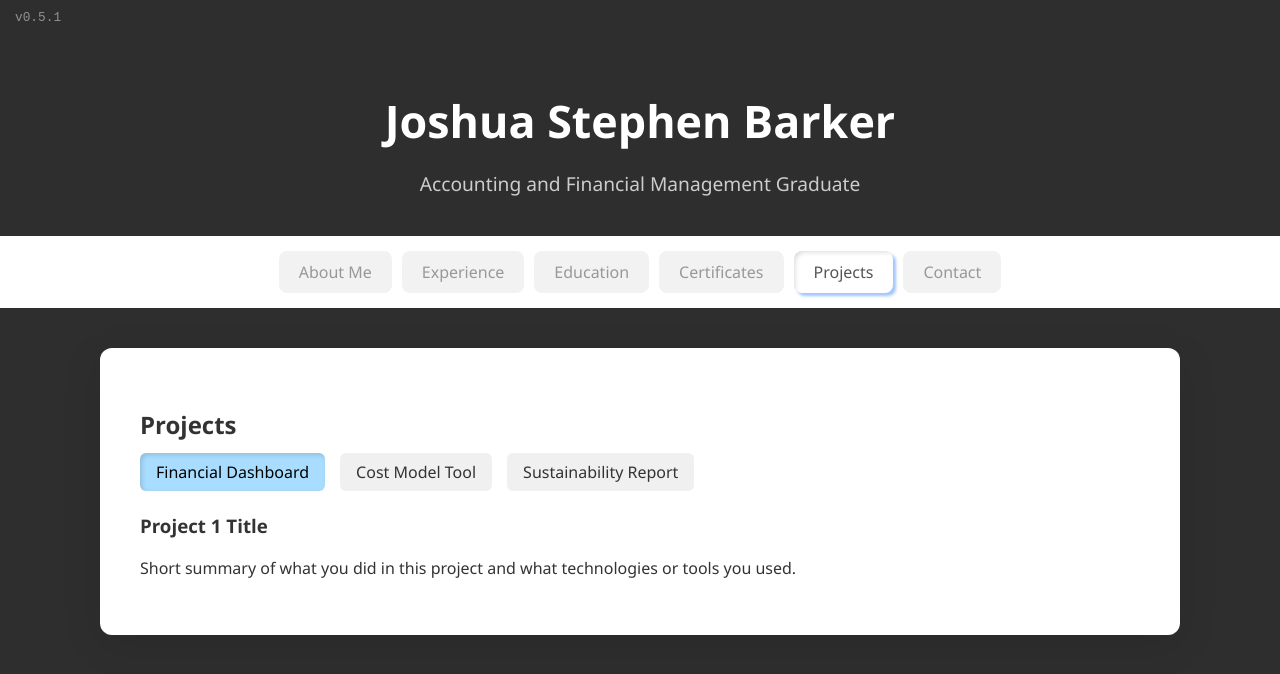
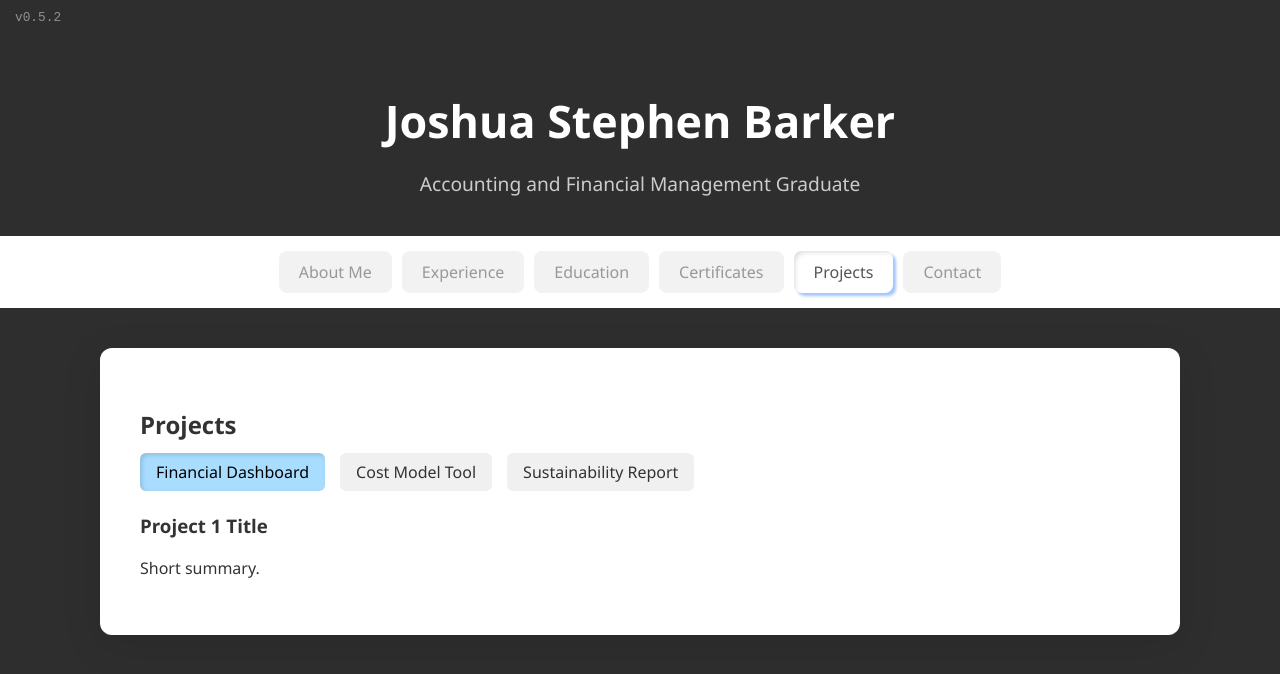
Before and after one commit to delaydelta-spec/joshuabarker.github.io, a plain HTML site: page index.html in a window 1280 px wide. Both pictures are taken after a click on the link "Projects". Drawn offline with Linux system fonts and the light colour scheme.

Commit message:
Add files via upload

```diff
--- a/index.html
+++ b/index.html
@@ -17,7 +17,7 @@
   </head>
 
   <body>
-    <div class="version-label">v0.5.1</div>
+    <div class="version-label">v0.5.2</div>
     <header class="main-header">
       <h1>Joshua Stephen Barker</h1>
       <p>Accounting and Financial Management Graduate</p>
@@ -183,17 +183,17 @@
       <!-- Project Contents -->
       <div class="project-content active" id="project1">
         <h3>Project 1 Title</h3>
-        <p>Short summary of what you did in this project and what technologies or tools you used.</p>
+        <p>Short summary.</p>
       </div>
 
       <div class="project-content" id="project2">
         <h3>Project 2 Title</h3>
-        <p>Another cool project, maybe something involving Excel, PowerBI, or finance modeling?</p>
+        <p>Short summary.</p>
       </div>
 
       <div class="project-content" id="project3">
         <h3>Project 3 Title</h3>
-        <p>This space is yours to show off any experiments or creative builds you’ve worked on.</p>
+        <p>Short summary.</p>
       </div>
     </section>
 
```
